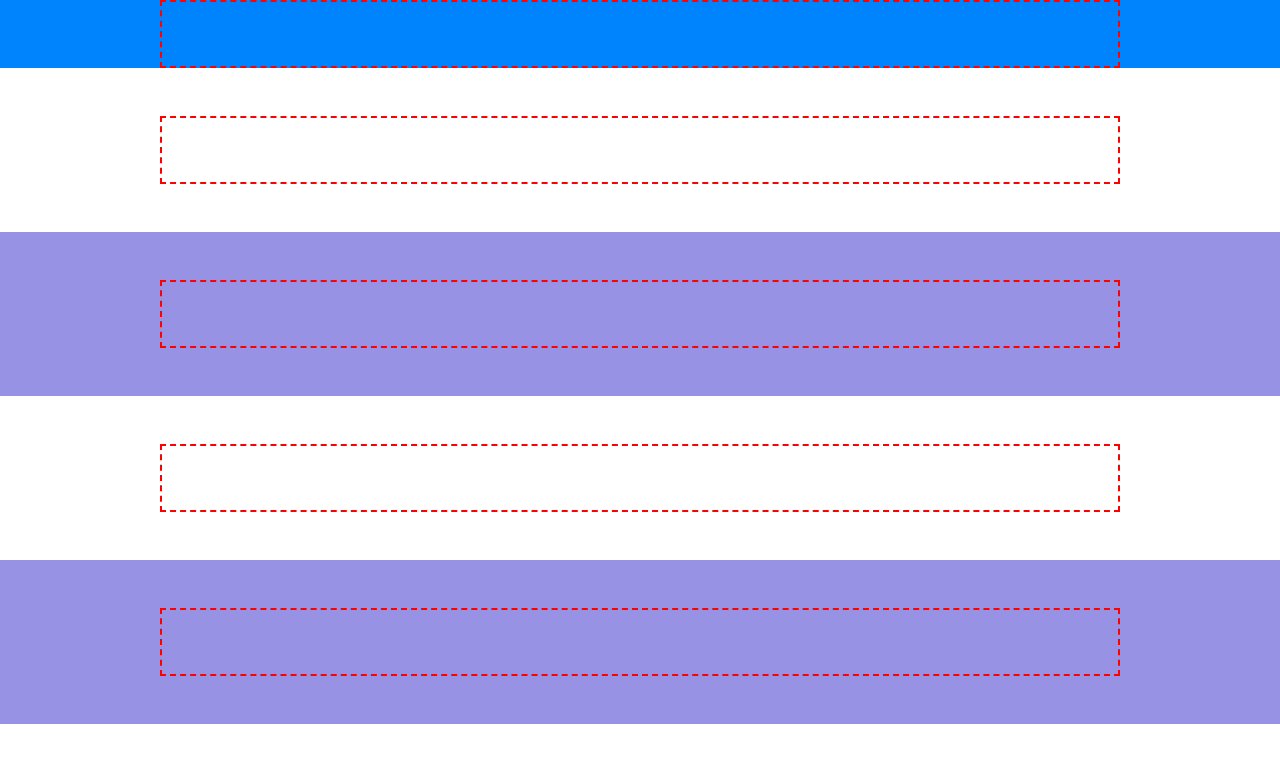
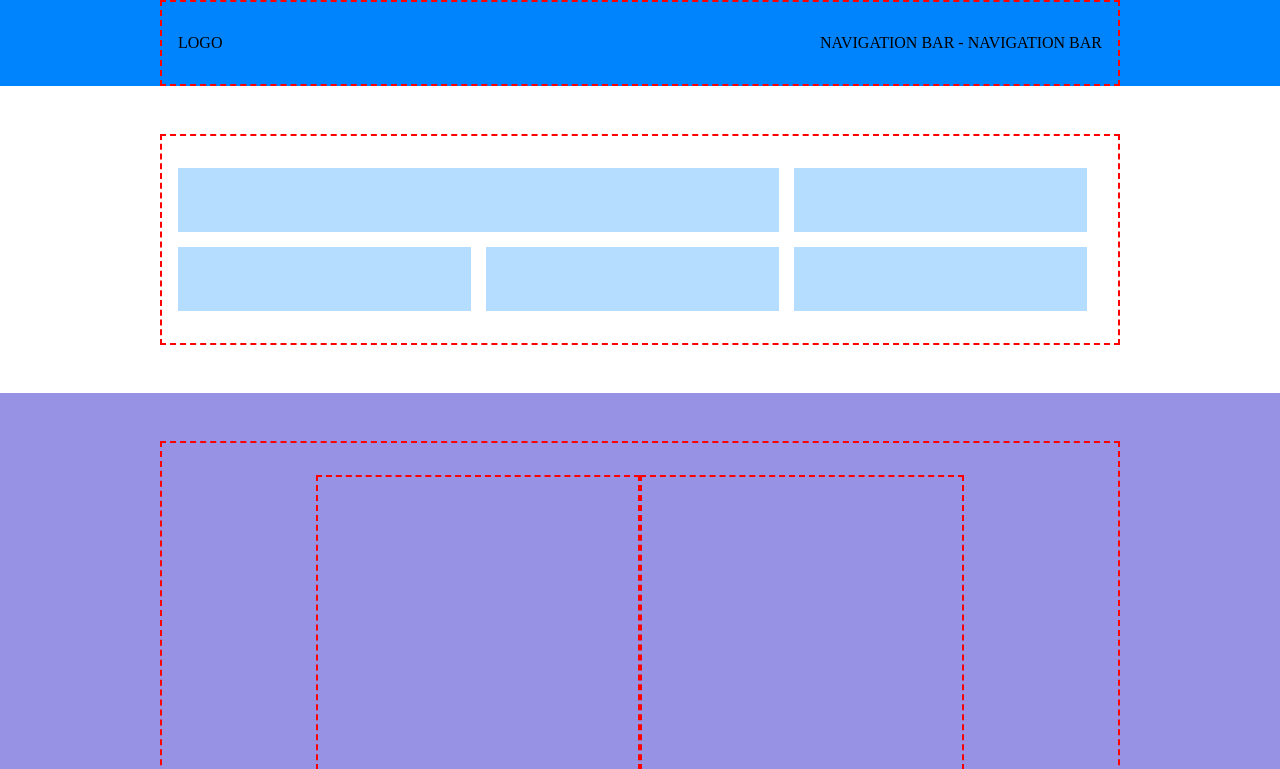
Before and after one commit to FernandoSilvera/htmlcss-responsive-layout, a plain HTML site: page index.html in a window 1280 px wide. Shown: the top 769 px of the page. Drawn offline with Linux system fonts and the light colour scheme.

Commit message:
Jumbo and first section layout added.

```diff
--- a/css/style.css
+++ b/css/style.css
@@ -27,8 +27,36 @@ Breakpoints
 }
 
 
-/* --------------- COLORS --------------- */
+/* --------------- UTILITIES --------------- */
+/* ----- FLEX ----- */
+.flex-row {
+  display: flex;
+  flex-wrap: wrap;
+}
 
+.flex-col {
+  display: flex;
+  flex-direction: column;
+}
+
+/* ---------- COLUMNS ---------- */
+.col-1 {
+  width: calc((100% / 3) - 15px);
+
+  /* debug */
+  padding: 2rem 1rem;
+  background-color: var(--color-secondary-l);
+}
+
+.col-2 {
+  width: calc((100% / 3) * 2 - 15px);
+
+  /* debug */
+  padding: 2rem 1rem;
+  background-color: var(--color-secondary-l);
+}
+
+/* ---------- COLORS ---------- */
 /* Background */
 .bg-primary {
   background-color: var(--color-primary);
@@ -48,11 +76,30 @@ Breakpoints
 }
 
 
+/* --------------- CONTENT --------------- */
+header .flex-row {
+  justify-content: space-between;
+}
+
+#jumbotron .flex-row {
+  gap: 15px;
+}
+
+footer {
+  background-color: rgb(25, 25, 25);
+}
+
+
 /* --------------- DEBUG --------------- */
 section {
   padding: 3rem 0;
 }
 
-footer {
-  background-color: rgb(25, 25, 25);
+#description .flex-col {
+  align-items: center;
 }
+
+#description .col {
+  padding: 20rem 10rem;
+  border: 2px dashed red;
+}
--- a/index.html
+++ b/index.html
@@ -11,7 +11,15 @@
 <body>
   <header class="bg-secondary">
     <div class="container">
+      <div class="flex-row">
+        <div class="col">
+          LOGO
+        </div>
 
+        <div class="col">
+          NAVIGATION BAR - NAVIGATION BAR
+        </div>
+      </div>
     </div>
 
   </header>
@@ -20,17 +28,60 @@
   <main>
     <!-- ----- Jumbotron ----- -->
     <section id="jumbotron">
-      <div class="container"></div>
+      <div class="container">
+        <div class="flex-row">
+          <div class="col-2">
+
+          </div>
+
+          <div class="col-1">
+
+          </div>
+
+          <div class="col-1">
+
+          </div>
+
+          <div class="col-1">
+
+          </div>
+
+          <div class="col-1">
+
+          </div>
+        </div>
+      </div>
     </section>
 
-    <!-- ----- First Section ----- -->
-    <section class="bg-primary">
-      <div class="container"></div>
+    <!-- ----- Description----- -->
+    <section id="description" class="bg-primary">
+      <div class="container flex-col">
+        <div class="flex-row">
+          <div class="col"></div>
+          <div class="col"></div>
+        </div>
+      </div>
     </section>
 
-    <!-- ----- Second Section ----- -->
-    <section>
-      <div class="container"></div>
+    <!-- ----- Partners ----- -->
+    <section id="partners">
+      <div class="container">
+        <div class="flex-col">
+          <div class="flex-row"></div>
+          <div class="flex-row">
+            <div class="image"></div>
+            <div></div>
+          </div>
+          <div class="flex-row">
+            <div class="image"></div>
+            <div></div>
+          </div>
+          <div class="flex-row">
+            <div class="image"></div>
+            <div></div>
+          </div>
+        </div>
+      </div>
     </section>
 
     <!-- ----- Third Section ----- -->
```
